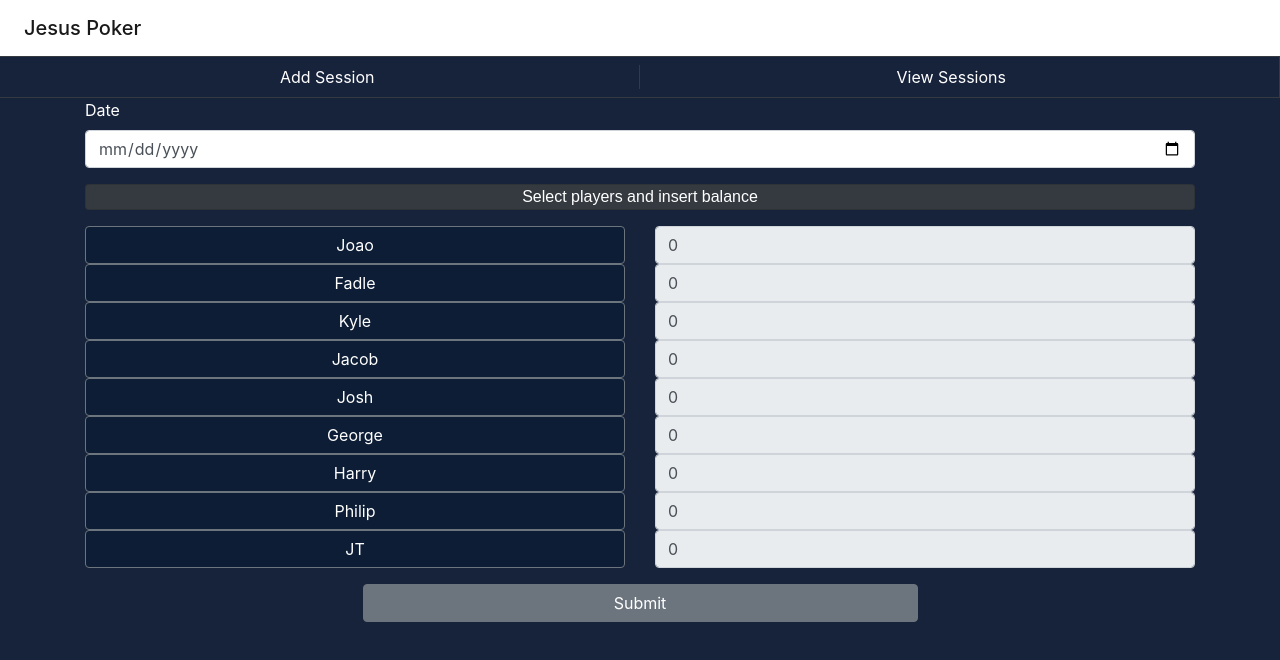
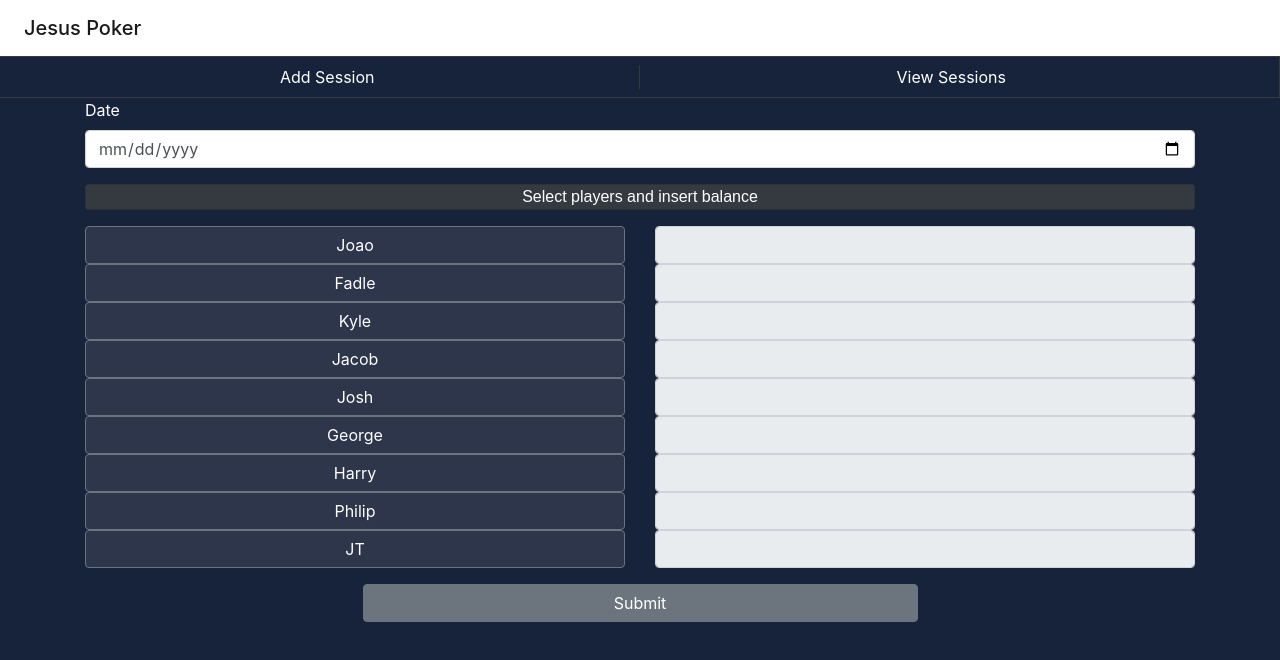
Before and after one commit to FA1211/JesusPoker, a React (Create React App) app: page /add-session in a window 1280 px wide. Shown: the top 660 px of the page. Built offline with nearby package versions, Linux system fonts and the light colour scheme.

Commit message:
changed rows to stateless functional components

```diff
--- a/src/components/HomePage.jsx
+++ b/src/components/HomePage.jsx
@@ -1,18 +1,7 @@
 import { Col, Container, Row } from 'reactstrap';
-import NavigationBar from './navbar';
 import ChartWindow from './poker-chart';
 import React, { Component } from 'react';
 import BestPlayerLine from './BestPlayerLine'
-const bgStyle = {
-    display: "flex",
-    flexDirection : "column",
-    backgroundColor: "#17223b",
-    width: "100vw",
-    height: "100vh",
-    margin: "0px",
-    padding: "0px",
-
-  }
 
 const bgColor = { backgroundColor:"#081B33"}
 
--- a/src/components/NameButton.jsx
+++ b/src/components/NameButton.jsx
@@ -1,14 +1,15 @@
 import React from 'react';
 import {Button} from 'reactstrap'
 
-const NameButton = (props) => {
+const NameButton = props => {
+    console.log(props)
     return (
     <Button
         id = {props.index}
-        onClick={() => props.onCheckboxBtnClick(props.index)}
+        onClick={props.onClick}
         active={props.isSelected}
         className= "col-12"
-        style ={{backgroundColor:"#FFFFFF"}}> {props.name} </Button> );
+        style ={props.style}> {props.name} </Button> );
 }
 
 export default NameButton;
--- a/src/components/PlayerScoreRow.jsx
+++ b/src/components/PlayerScoreRow.jsx
@@ -1,13 +1,16 @@
 import ScoreInputBox from "./ScoreInputBox";
+import NameButton from './NameButton'
+import React from 'react';
+import {Row, Col} from 'reactstrap';
 
-const PlayerScoreRow = (props) => {
+const PlayerScoreRow = props => {
     return (
         <Row sm ={12}>
             <Col md={6}>
-                <NameButton props = {props.buttonProps}/>
+                <NameButton {...props.buttonProps} />
             </Col>
             <Col md = {6}>
-                <ScoreInputBox props = {props.inputBoxProps}/>
+                <ScoreInputBox {...props.inputBoxProps}/>
             </Col>
     </Row>);
 }
--- a/src/components/ResultsTable.jsx
+++ b/src/components/ResultsTable.jsx
@@ -73,6 +73,7 @@ class ResultsTable extends Component {
                             return <tr key={Math.random()}>{playerRow}</tr>
                         }
                         )
+
                     }
             </tbody>
         </Table>);
--- a/src/components/SessionForm.jsx
+++ b/src/components/SessionForm.jsx
@@ -1,6 +1,6 @@
 import React, { Component } from 'react';
-import {Button, Card, CardText, Col, Container, Label, Form, FormGroup, Input,Row } from 'reactstrap';
-
+import { Button, Card, CardText, Col, Container, Form, FormGroup, Input, Label, Row } from 'reactstrap';
+import PlayerScoreRow from './PlayerScoreRow';
 
 const tStyle = { color:"white", textAlign:"center", fontFamily: "Arial"}
 
@@ -54,7 +54,7 @@ class SessionForm extends Component {
           this.state.cSelected.splice(index, 1);
         }
         console.log(this.state.cSelected)
-        this.setState({ cSelected: [...this.state.cSelected] });
+        //this.setState({ cSelected: [...this.state.cSelected] });
       }
 
       componentDidMount() {
@@ -84,34 +84,18 @@ class SessionForm extends Component {
 
                 <FormGroup>
                     {this.state.data.map(
-                        (p, index) => {
-                        return <Row sm ={12}>
-
-                            <Col md={6} >
-                                <Button
-                                    id = {index}
-                                    onClick={() => this.onCheckboxBtnClick(index)}
-                                    active={this.state.cSelected.includes(index)}
-                                    className=" mt-0 mb-0 col-12"
-                                    style ={{backgroundColor:this.randomColor(index)}}>
-                                {p}
-                                </Button>
-                            </Col>
-
-                            <Col md = {6}>
-                                <Input
-                                active={this.state.cSelected.includes(index)}
-                                value={this.handleValue(index)}
-                                disabled={!this.state.cSelected.includes(index)}
-                                id= "exampleNumber"
-                                type="number"
-                                placeholder={this.ptext(index)}
-                                onChange={e => this.handleChange(e)}>
-                                </Input>
-                            </Col>
-
-                        </Row>
-                    })}
+                        (player,index) =>
+                            {
+                            return <PlayerScoreRow
+                            buttonProps = {{
+                                id:index,
+                                onClick:this.onCheckboxBtnClick(index),
+                                className:" mt-0 mb-0 col-12",
+                                style :{backgroundColor:this.randomColor(index)},
+                                name:player
+                            }}/>
+                            }
+                    )}
                 </FormGroup>
 
                 <FormGroup>
```
